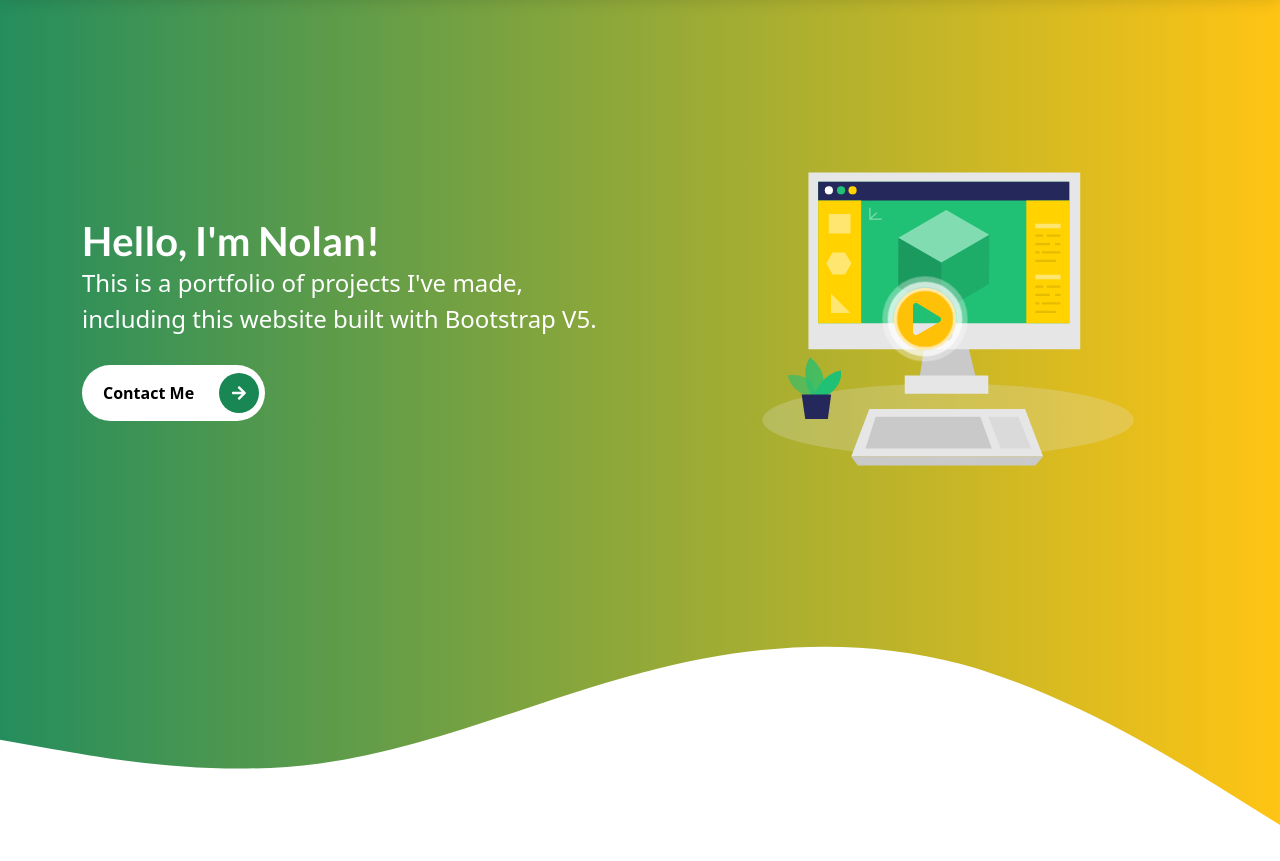
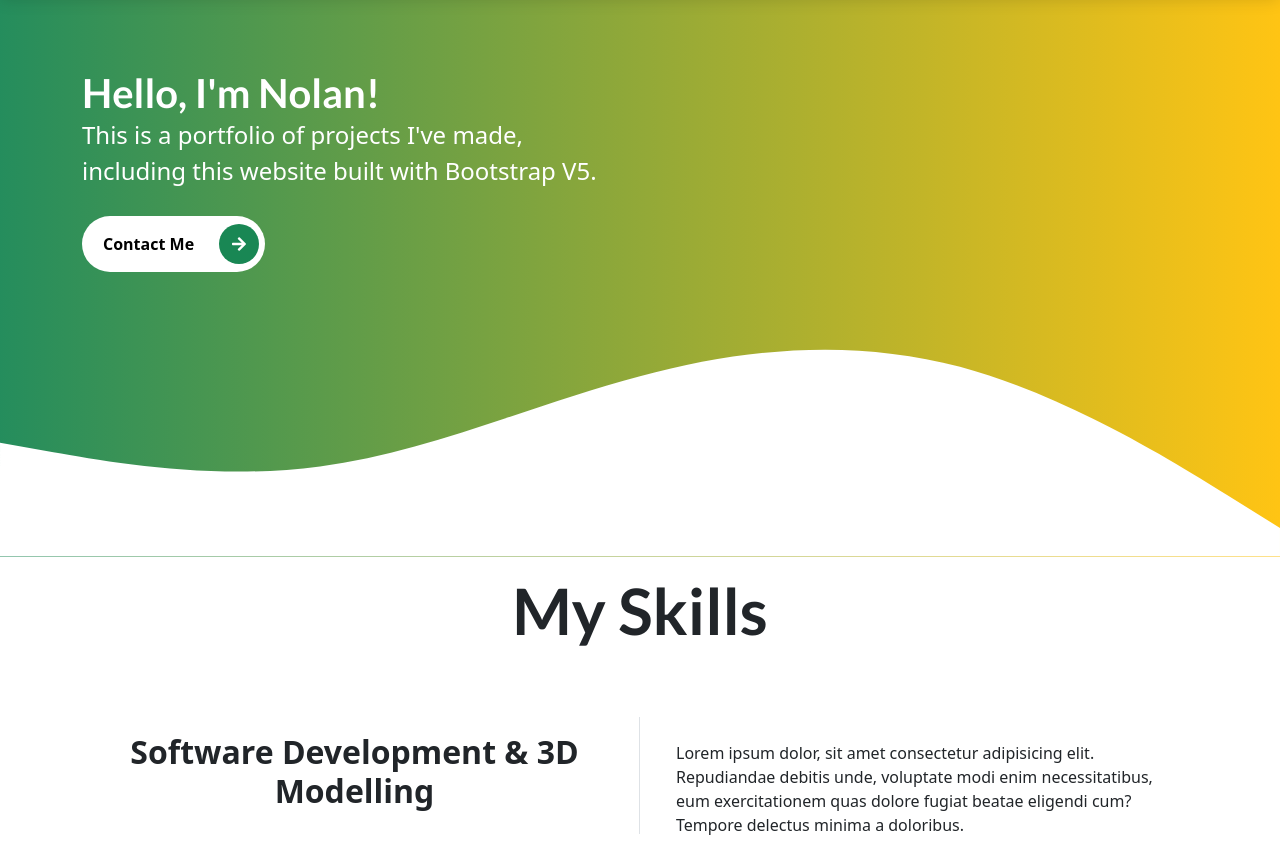
Before and after one commit to njensen-git/PersonalSite, a website: page index.html in a window 1280 px wide. Shown: the part 91-952 px from the top of the page. Drawn offline with Linux system fonts and the light colour scheme; files whose address does not match are found by name.

Commit message:
light text updates

```diff
--- a/index.html
+++ b/index.html
@@ -64,7 +64,7 @@
     </button>
     </div>
     <!--start of video content  -->
-      <div class="col-md-6 intros text-end">
+      <!-- <div class="col-md-6 intros text-end">
       <div class="video-box">
         <img src="images/art/3D Model_Two Color.png" alt="video illustration" class="img-fluid">
         <a href="#" class="glightbox position-absolute top-50 start-50 translate-middle">
@@ -75,7 +75,7 @@
           <span class="border-animation border-animation--border-2"></span>
         </a>
       </div>
-      </div>
+      </div> -->
     </div>
   </div>
   <svg xmlns="http://www.w3.org/2000/svg" viewBox="0 0 1440 320"><path fill="#ffffff" fill-opacity="1" d="M0,192L60,202.7C120,213,240,235,360,218.7C480,203,600,149,720,117.3C840,85,960,75,1080,106.7C1200,139,1320,213,1380,250.7L1440,288L1440,320L1380,320C1320,320,1200,320,1080,320C960,320,840,320,720,320C600,320,480,320,360,320C240,320,120,320,60,320L0,320Z"></path></svg>
@@ -84,7 +84,7 @@
 <section id="services" class="services">
   <div class="container">
     <div class="row text-center">
-      <h1 class="display-3 fw-bold" >My Services</h1>
+      <h1 class="display-3 fw-bold" >My Skills</h1>
       <div class="heading-line mb-1"></div>
     </div>
   </div>
@@ -95,7 +95,7 @@
       <div class="col-md-6 border-right">
         <div class="bg-white p-3">
           <h2 class="fw-bold text-capitalize text-center">
-            Comprehensive software development & 3D modelling services
+            Software development & 3D Modelling
           </h2>
         </div>
       </div>
```
